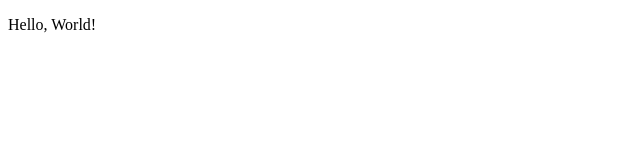
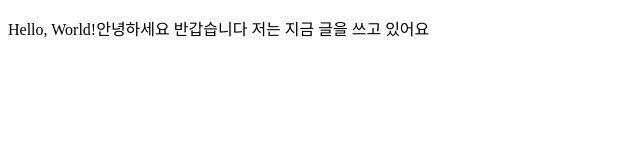
Before and after one commit to tonykim0512/tonykim0512.github.io, a plain HTML site: page index.html in a window 1280 px wide. Shown: the whole page, without its empty margins (0-640 px from the left). Drawn offline with Linux system fonts and the light colour scheme.

Commit message:
Update index.html

```diff
--- a/index.html
+++ b/index.html
@@ -7,6 +7,6 @@
 	<title>Portfolio</title>
 </head>
 <body>
-  <p>Hello, World!</p>
+  <p>Hello, World!안녕하세요 반갑습니다 저는 지금 글을 쓰고 있어요</p>
 </body>
 </html>
```
